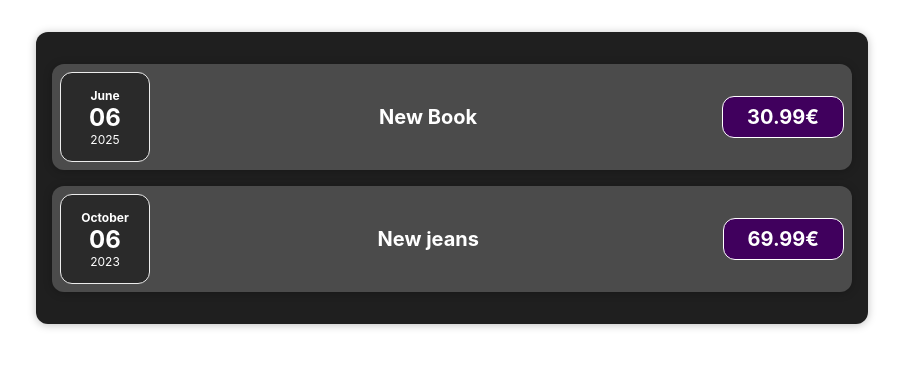
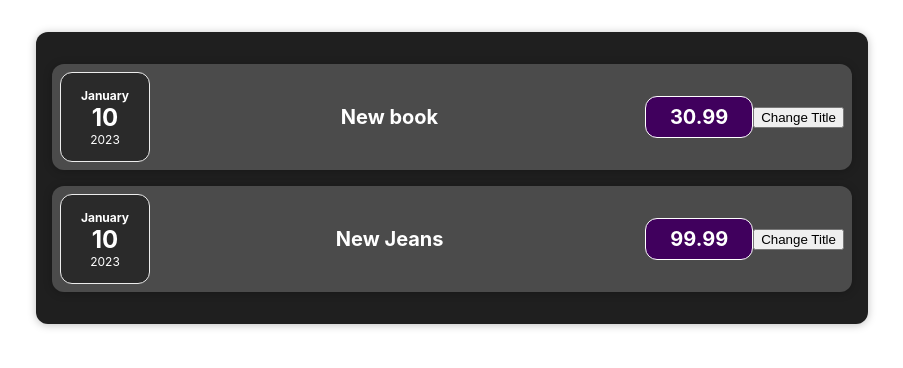
Before and after one commit to raulerik/react_expenses, a React (Create React App) app: page / in a window 1280 px wide. Shown: the top 368 px of the page, without its empty margins (188-1091 px from the left). Built offline with nearby package versions, Linux system fonts and the light colour scheme.

Commit message:
Added change button

```diff
--- a/src/components/Expenses/ExpenseItem.js
+++ b/src/components/Expenses/ExpenseItem.js
@@ -1,26 +1,26 @@
+import React, { useState } from 'react';
+
 import './ExpenseItem.css'
-import ExpenseDate from "./ExpenseDate";
-import Card from "../UI/Card";
-import React, { useState } from 'react';
+import ExpenseDate from "./ExpenseDate.js";
+import Card from "../UI/Card.js"
 
 const ExpenseItem = (props) => {
 	const [title, setTitle] = useState(props.expenseData.title)
-
 	const clickHandler = () => {
-        setTitle( 'Updated')
+		setTitle('Updated!')
 		console.log(title)
 	}
 
-    return (
+	return(
 		<Card className="expense-item">
 			<ExpenseDate date={props.expenseData.date}></ExpenseDate>
 			<div className="expense-item__description">
 				<h2>{props.expenseData.title}</h2>
-                <div className="expense-item__price">{props.expenseData.price}€</div>
+				<div className="expense-item__price">{props.expenseData.price}</div>
 			</div>
+			<button onClick={clickHandler}>Change Title</button>
 		</Card>
 	)
-
 }
 
-export default ExpenseItem
+export default ExpenseItem;
--- a/src/components/Expenses/Expenses.js
+++ b/src/components/Expenses/Expenses.js
@@ -1,27 +1,14 @@
-import './Expenses.css'
-import Card from '../UI/Card'
+import "./Expenses.css"
 import ExpenseItem from './ExpenseItem'
+import Card from "../UI/Card.js";
 
-const Expenses = (props) => {
-    const expenses = [
-        {
-          date: new Date(2024, 17, 6),
-          title: 'New Book',
-          price: 30.99
-        },
-        {
-          date: new Date(2023, 9, 6),
-          title: 'New jeans',
-          price: 69.99
-        }
-    ]
-    return (
-        <Card className="expenses">
-          <ExpenseItem expenseData={expenses[0]} />
-          <ExpenseItem expenseData={expenses[1]} />
-        </Card>
-
-    )
+function Expenses(props){
+	return(
+		<Card className="expenses">
+			<ExpenseItem expenseData={props.expensesData[0]}></ExpenseItem>
+        	<ExpenseItem expenseData={props.expensesData[1]}></ExpenseItem>
+		</Card>
+		)
 }
 
-export default Expenses
+export default Expenses;
```
Lines whose indentation alone changed are shown as unchanged.
